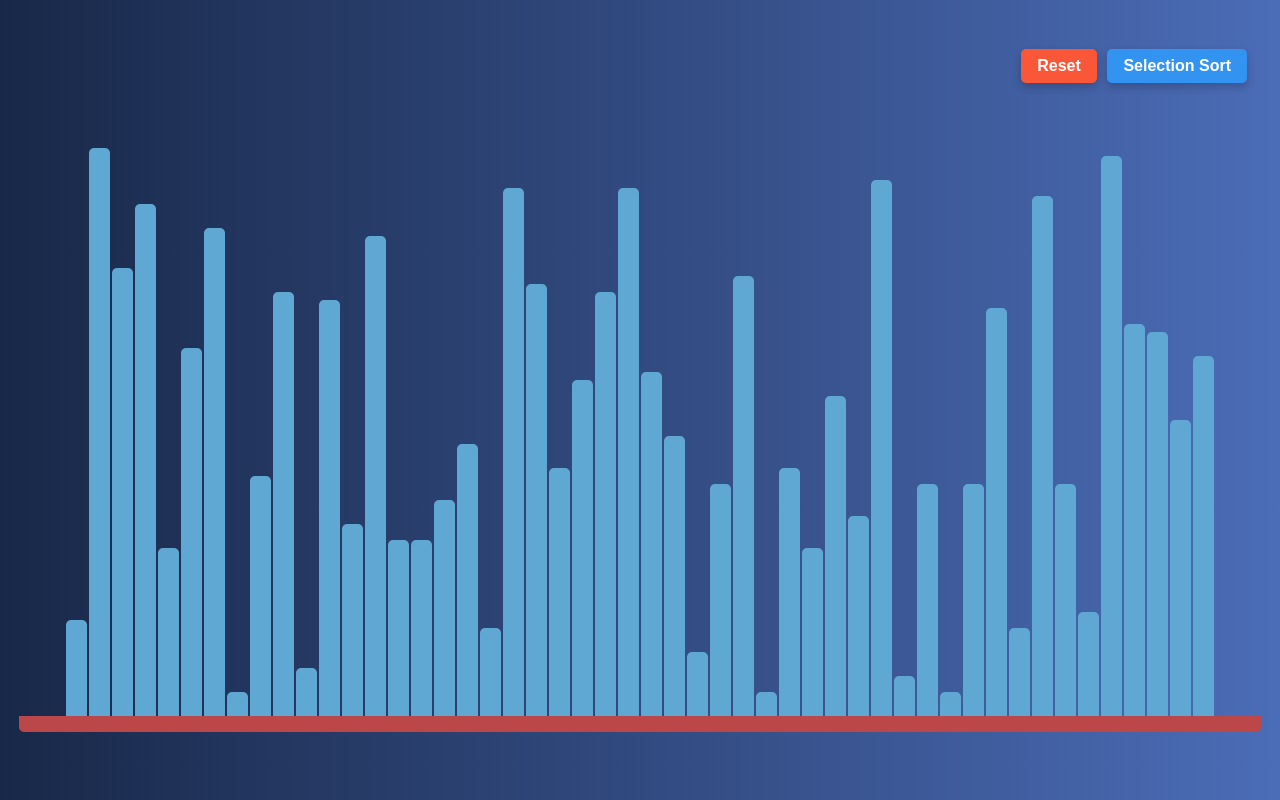
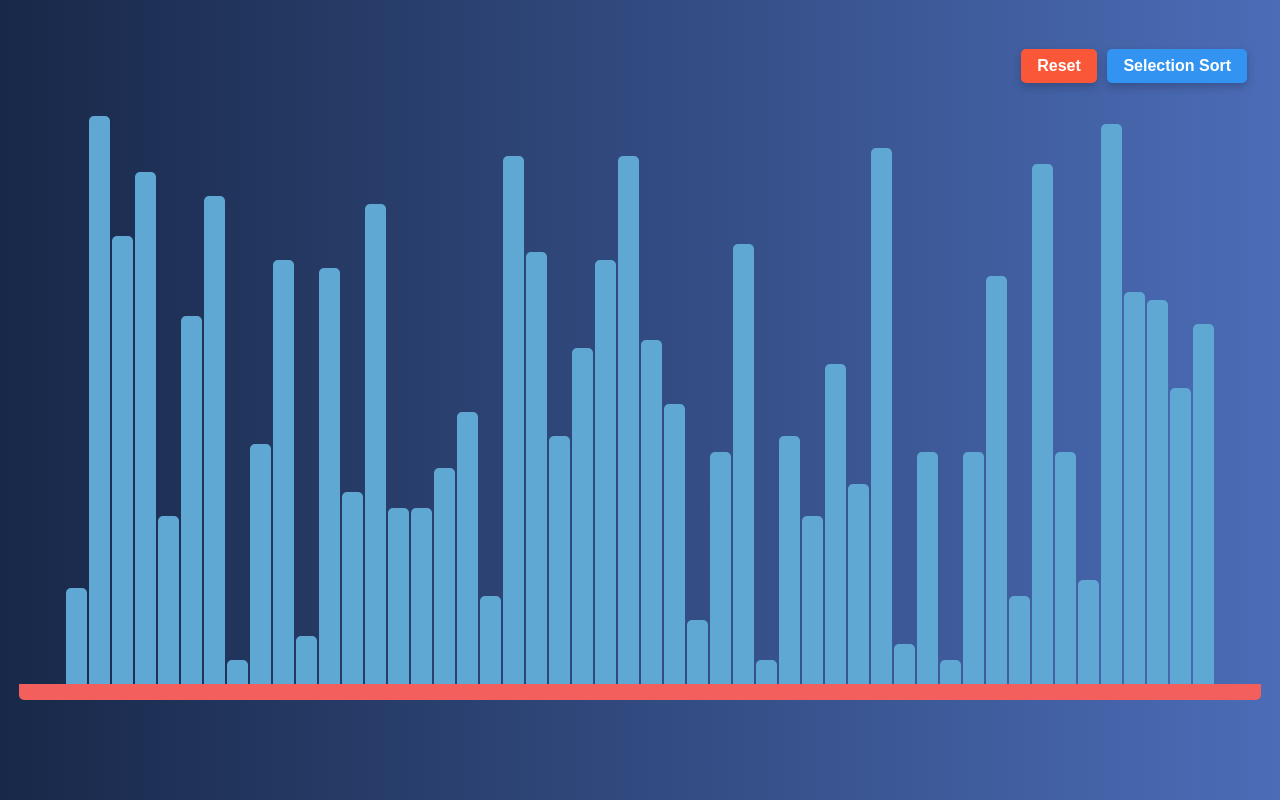
Before and after one commit to FahadAminShovon/sortingsimulator, a React (Create React App) app: page / in a window 1280 px wide. Built offline with nearby package versions, Linux system fonts and the light colour scheme.

Commit message:
:lipstick:Fix height of  array-container class

```diff
--- a/src/components/visualizer/Visualizer.css
+++ b/src/components/visualizer/Visualizer.css
@@ -6,9 +6,10 @@
     display: flex;
     justify-content: center;
     align-items: flex-end;
-    border-bottom: 2vh solid #bc4749;
+    border-bottom: 2vh solid #f25f5c;
     border-radius: 5px;
     padding-top: 5rem;
+    height: 75vh;;
 }
 
 /* .array-container::after{
@@ -30,8 +31,9 @@
     width: 1.6vw;
     background-color: #5fa8d3;
     margin: 0 0.1vw;
-
-
+    box-sizing: border-box;
+    /* border: 0.5px solid #95d8ff; */
+    border-bottom: none;
 }
 
 .buttons{
--- a/src/components/visualizer/Visualizer.jsx
+++ b/src/components/visualizer/Visualizer.jsx
@@ -2,7 +2,7 @@ import React, { useState, useEffect } from 'react';
 import './Visualizer.css'
 import { selectionSortAnimations } from '../algorithms/selectionSort';
 
-let ANIMATION_SPEED_MS = 50;
+let ANIMATION_SPEED_MS = 30;
 let NUM_OF_BARS = 50;
 let MAXX = 72;
 
```
